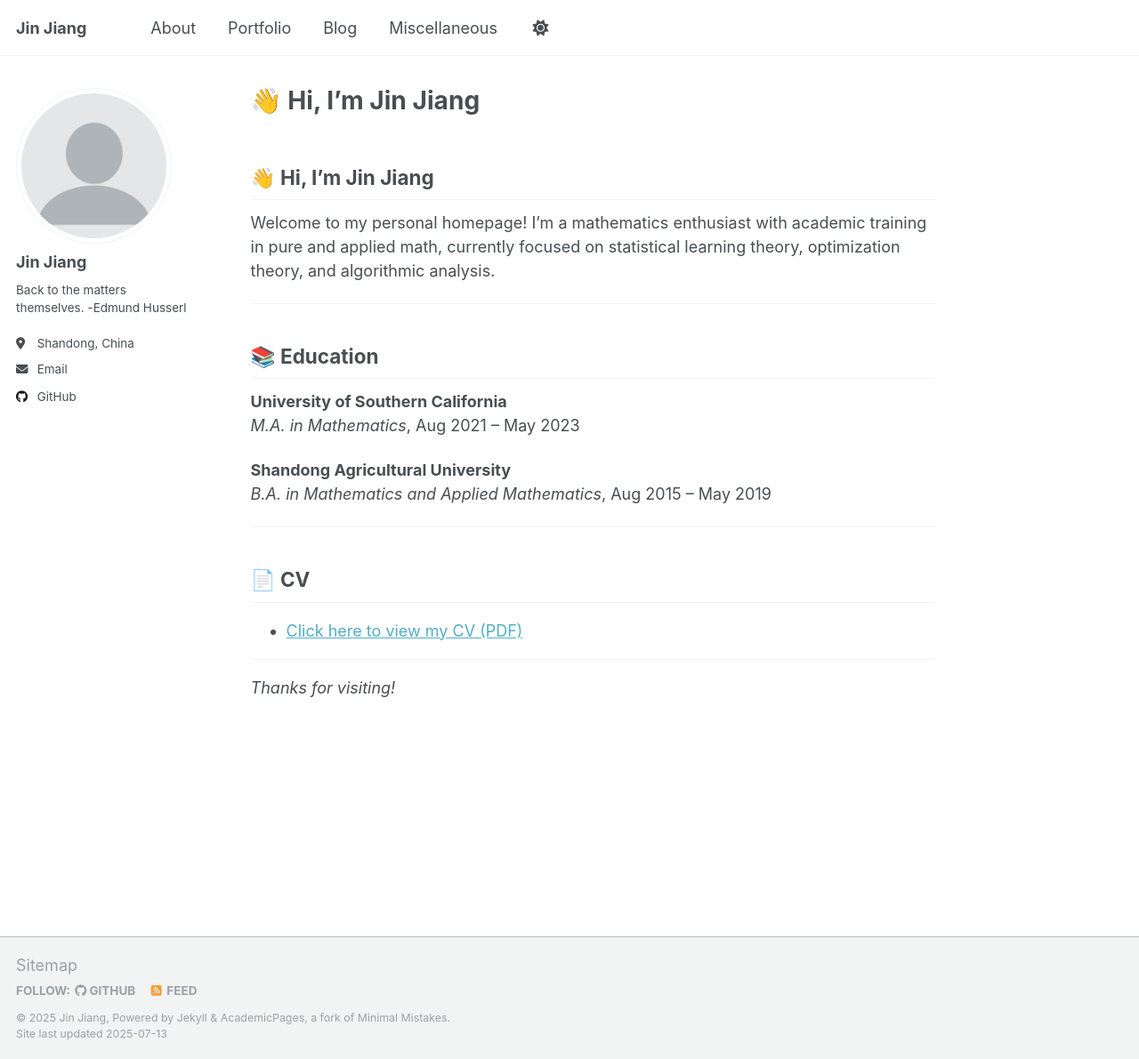
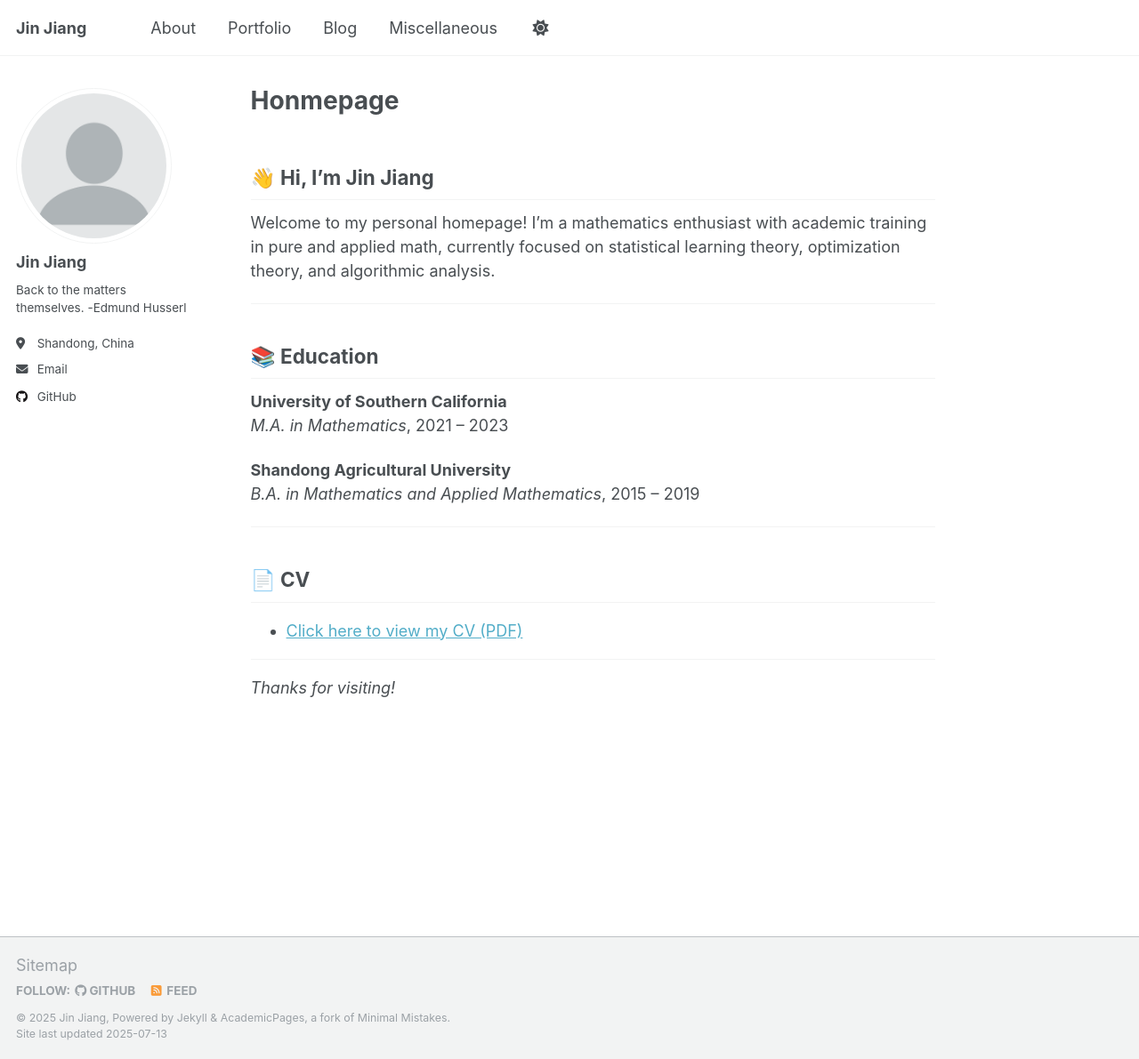
Before and after one commit to HollowolloH/hollowolloh.github.io, a Jekyll site: the page built from _pages/about.md, in a window 1280 px wide and 1191 px high. Shown: the whole window at 89% size. Built offline with Jekyll 4.4.1, drawn with Linux system fonts in a browser that asks for light colours; a script that is not in the unit is left out; our own code applies the rules of GitHub Pages for plain Markdown files.

Commit message:
Update about.md

```diff
--- a/_pages/about.md
+++ b/_pages/about.md
@@ -1,6 +1,7 @@
 ---
 permalink: /
 author_profile: true
+title: "Honmepage"
 redirect_from:
   - /about/
   - /about.html
@@ -16,11 +17,11 @@ Welcome to my personal homepage! I’m a mathematics enthusiast with academic tr
 ## 📚 Education
 
 **University of Southern California**
-_M.A. in Mathematics_, Aug 2021 – May 2023
+_M.A. in Mathematics_, 2021 – 2023
 
 
 **Shandong Agricultural University**
-_B.A. in Mathematics and Applied Mathematics_, Aug 2015 – May 2019
+_B.A. in Mathematics and Applied Mathematics_, 2015 – 2019
 
 ---
 
```
